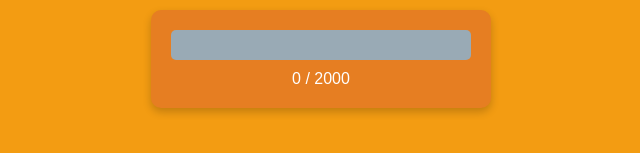
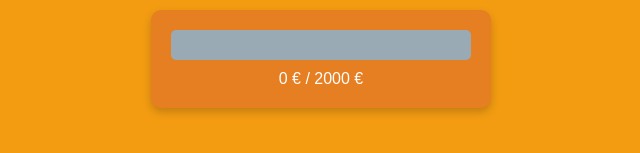
Before and after one commit to NicoCTV-2/widget, a plain HTML site: page index.html in a window 1280 px wide. Shown: the part 341-494 px from the top of the page, 319-959 px from the left. Drawn offline with Linux system fonts and the light colour scheme.

Commit message:
Update index.html

```diff
--- a/index.html
+++ b/index.html
@@ -47,7 +47,7 @@
         <div class="donation-bar">
             <div class="donation-fill" id="donationFill"></div>
         </div>
-        <div class="donation-text" id="donationText">0 / 2000</div>
+        <div class="donation-text" id="donationText">0 € / 2000 €</div>
     </div>
 
     <script>
```
